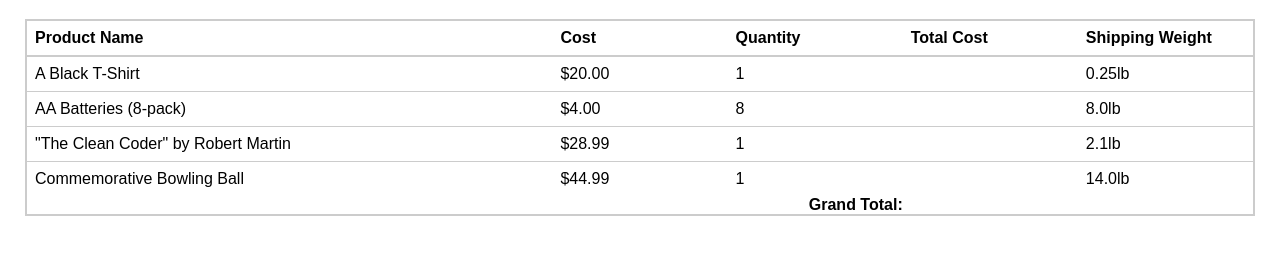
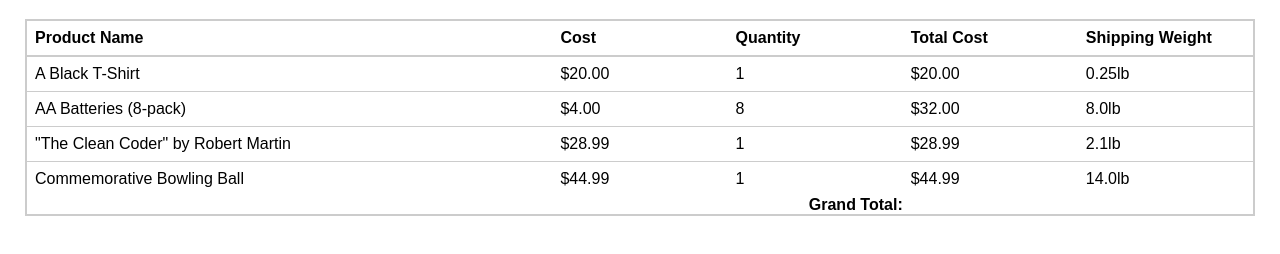
Before and after one commit to mekane/git-practice-exercises, a plain HTML site: page index.html in a window 1280 px wide. Shown: the part 170-424 px from the top of the page. Drawn offline with Linux system fonts and the light colour scheme.

Commit message:
Add JS to compute the total cost of each row

```diff
--- /dev/null
+++ b/cart.js
@@ -0,0 +1,35 @@
+'use strict'
+
+function updateCart() {
+    const products = document.querySelectorAll('.cart__product-name');
+    console.log('update', products);
+
+    products.forEach(updateTotalCostForProduct);
+}
+
+function updateTotalCostForProduct(productEl) {
+    const costEl = productEl.nextElementSibling;
+    const quantityEl = costEl.nextElementSibling;
+    const totalCostEl = quantityEl.nextElementSibling;
+
+    const name = productEl.textContent;
+    const cost = costEl.textContent;
+    const quantity = quantityEl.textContent;
+
+    console.log(`compute product ${name}: ${cost} * ${quantity}`);
+
+    const costWithoutDollarSign = cost.slice(1);
+    const costAsNumber = parseFloat(costWithoutDollarSign);
+    const quantityAsNumber = parseInt(quantity);
+    const totalCost = quantityAsNumber * costAsNumber;
+
+    totalCostEl.textContent = `$${totalCost.toFixed(2)}`;
+}
+
+
+if (document.readyState !== 'loading') {
+    updateCart();
+}
+else {
+    document.addEventListener('DOMContentLoaded', updateCart());
+}
--- a/index.html
+++ b/index.html
@@ -45,5 +45,6 @@
       <div class="cart__product cart__total-weight"></div>
     </div>
   </main>
+  <script src="cart.js"></script>
 </body>
 </html>
```
